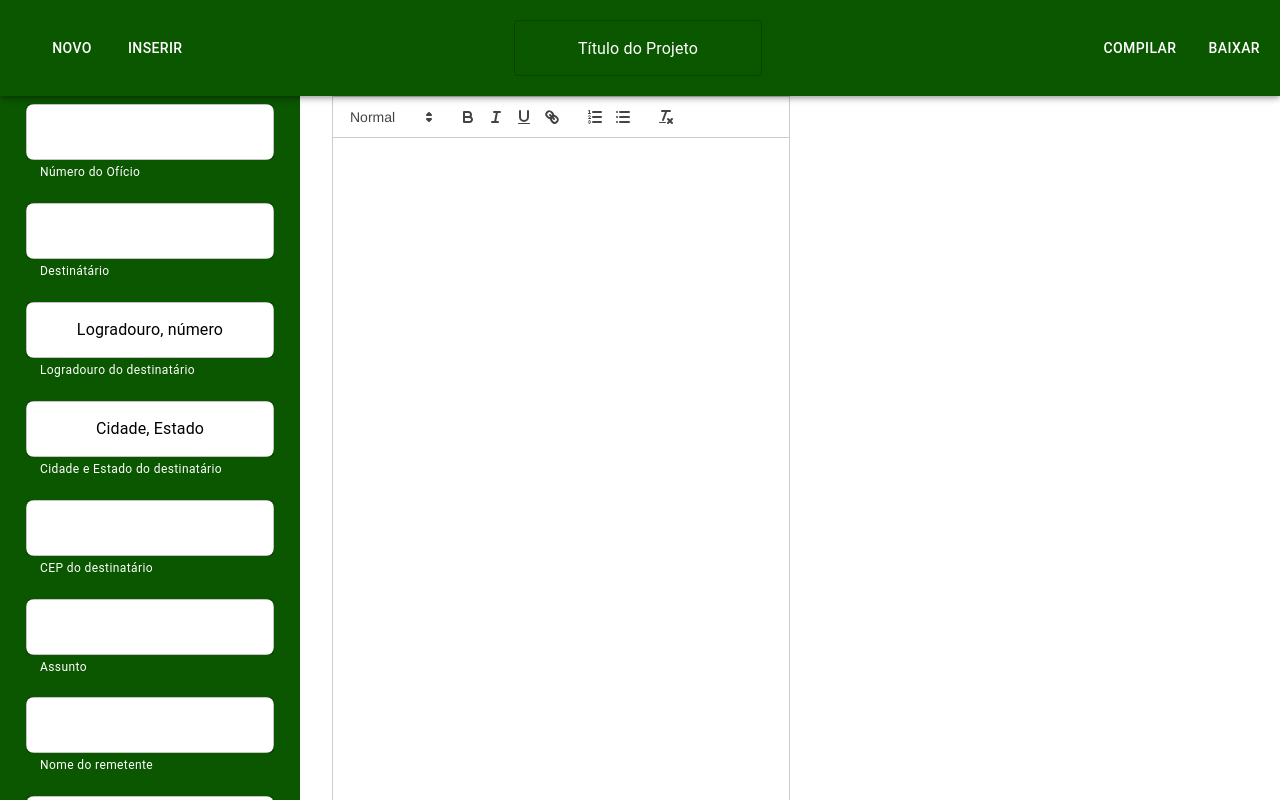
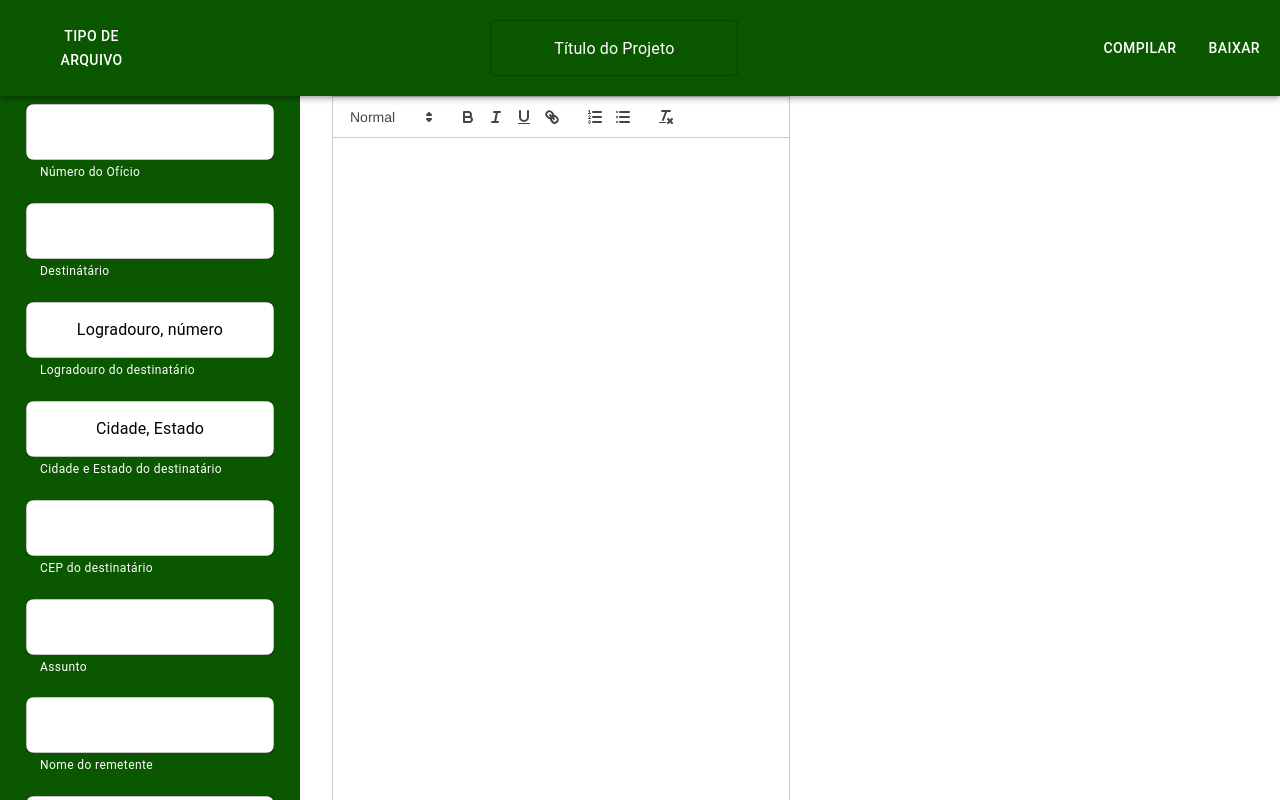
Before and after one commit to andretokumoto/TCC-FE, a React (Create React App) app in the folder my-app/: page / in a window 1280 px wide. Built offline with nearby package versions, Linux system fonts and the light colour scheme.

Commit message:
alteração dos botoes presentes no navheader

```diff
--- a/my-app/src/components/NavHeader/navheader.jsx
+++ b/my-app/src/components/NavHeader/navheader.jsx
@@ -8,7 +8,7 @@ import MenuItem from '@mui/material/MenuItem';
 import PropTypes from 'prop-types';
 import './navheader.css';
 
-const ItensInserir = ['Imagem', 'Tabela'];
+const ItensInserir = ['Oficio', 'Memorando'];
 const ItensBaixar = ['PDF', 'LaTeX'];
 
 // Componente DropdownButton (Lista Suspensa)
@@ -85,10 +85,9 @@ const NavHeader = ({ onCompile, onDownload }) => {
     <AppBar className="header">
       <Toolbar className="toolbar">
         <div className="button_left">
-          <SimpleButton nameButton="Novo" />
           <DropdownButton
             options={ItensInserir}
-            nameButton="Inserir"
+            nameButton="Tipo de Arquivo"
             onSelect={(option) => console.log(`Inserir: ${option}`)}
           />
         </div>
```
